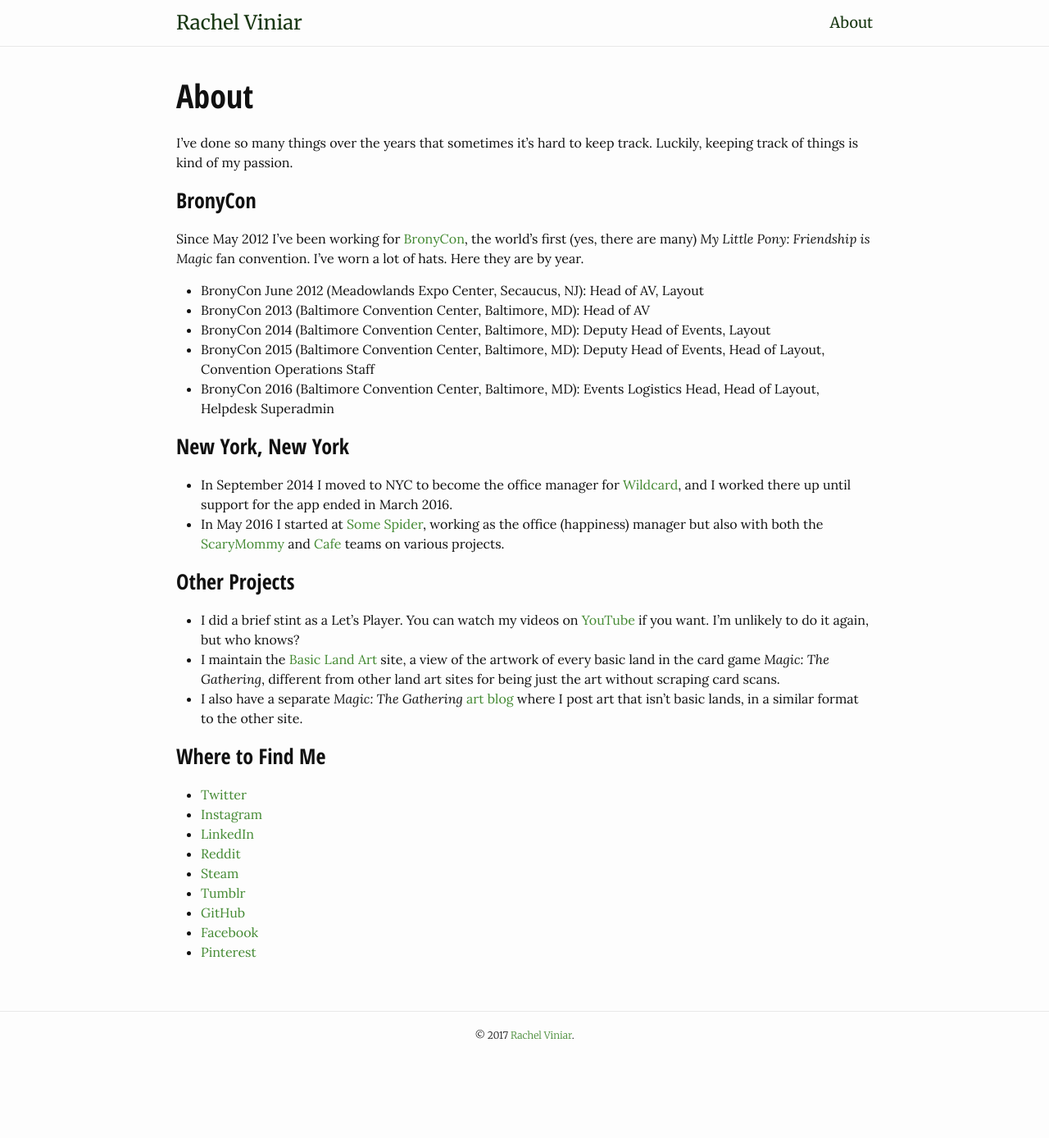
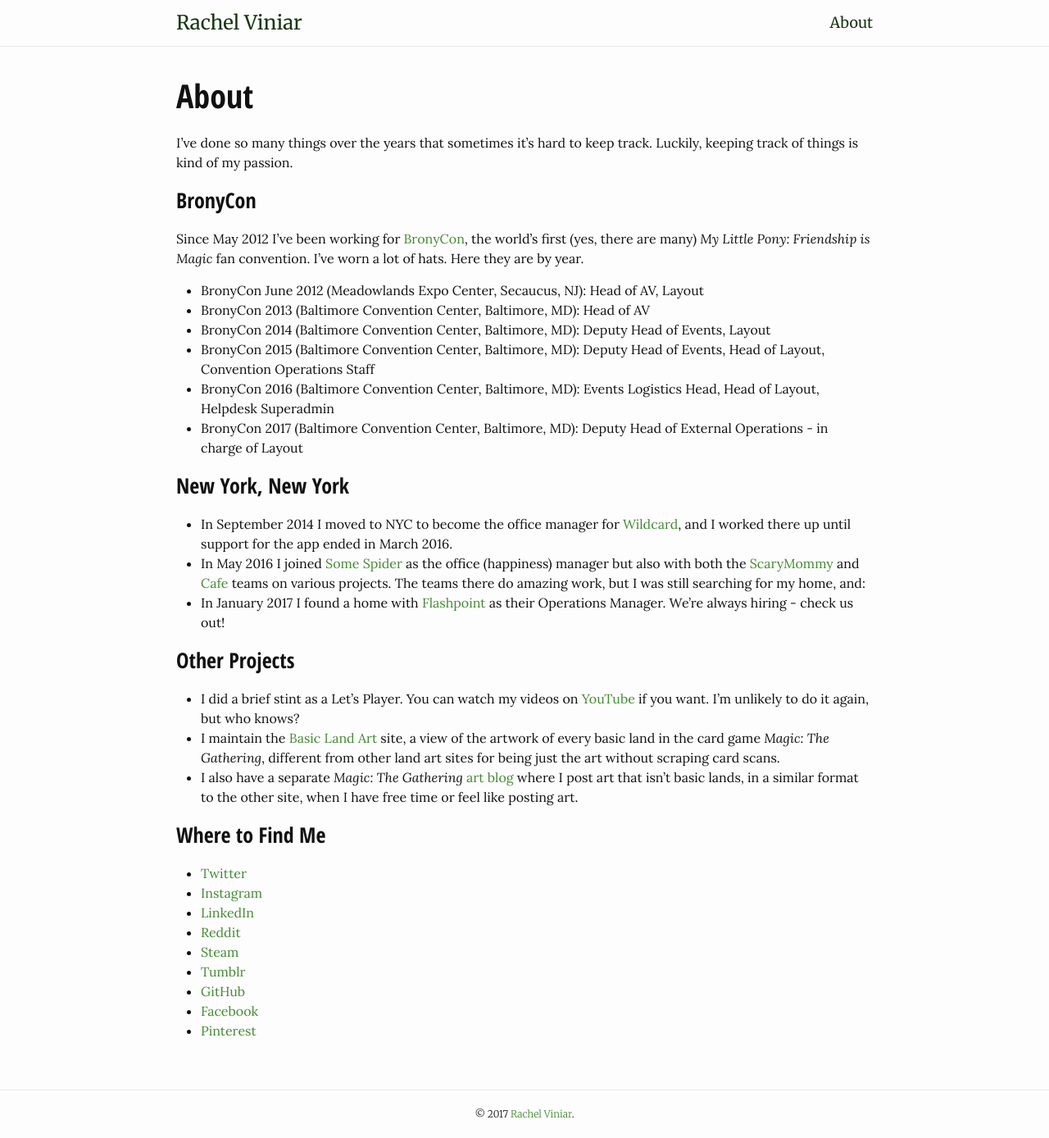
Before and after one commit to mattbischoff/RachelViniar.com, a Jekyll site: the page built from about.md, in a window 1280 px wide. Shown: the whole page at 82% size. Built offline with Jekyll 4.4.1, drawn with Linux system fonts in a browser that asks for light colours; before the commit the page ends 1292 px from its top, so only the background shows below that.

Commit message:
Update about.md

```diff
--- a/about.md
+++ b/about.md
@@ -14,15 +14,17 @@
 - BronyCon 2014 (Baltimore Convention Center, Baltimore, MD): Deputy Head of Events, Layout
 - BronyCon 2015 (Baltimore Convention Center, Baltimore, MD): Deputy Head of Events, Head of Layout, Convention Operations Staff
 - BronyCon 2016 (Baltimore Convention Center, Baltimore, MD): Events Logistics Head, Head of Layout, Helpdesk Superadmin
+- BronyCon 2017 (Baltimore Convention Center, Baltimore, MD): Deputy Head of External Operations - in charge of Layout
 
 ### New York, New York
 - In September 2014 I moved to NYC to become the office manager for [Wildcard](https://twitter.com/wildcard), and I worked there up until support for the app ended in March 2016.
-- In May 2016 I started at [Some Spider](http://www.somespider.com), working as the office (happiness) manager but also with both the [ScaryMommy](http://www.scarymommy.com) and [Cafe](http://www.cafe.com) teams on various projects.
+- In May 2016 I joined [Some Spider](http://www.somespider.com) as the office (happiness) manager but also with both the [ScaryMommy](http://www.scarymommy.com) and [Cafe](http://www.cafe.com) teams on various projects. The teams there do amazing work, but I was still searching for my home, and:
+- In January 2017 I found a home with [Flashpoint](http://www.flashpoint-intel.com) as their Operations Manager. We're always hiring - check us out!
 
 ### Other Projects
 - I did a brief stint as a Let's Player. You can watch my videos on [YouTube](https://www.youtube.com/user/emeraldsilver) if you want. I'm unlikely to do it again, but who knows?
 - I maintain the [Basic Land Art](http://basiclandart.tumblr.com) site, a view of the artwork of every basic land in the card game *Magic: The Gathering*, different from other land art sites for being just the art without scraping card scans.
-- I also have a separate *Magic: The Gathering* [art blog](http://gathering-art.tumblr.com) where I post art that isn't basic lands, in a similar format to the other site.
+- I also have a separate *Magic: The Gathering* [art blog](http://gathering-art.tumblr.com) where I post art that isn't basic lands, in a similar format to the other site, when I have free time or feel like posting art.
 
 ### Where to Find Me
 - [Twitter](https://twitter.com/crystallized)
```
